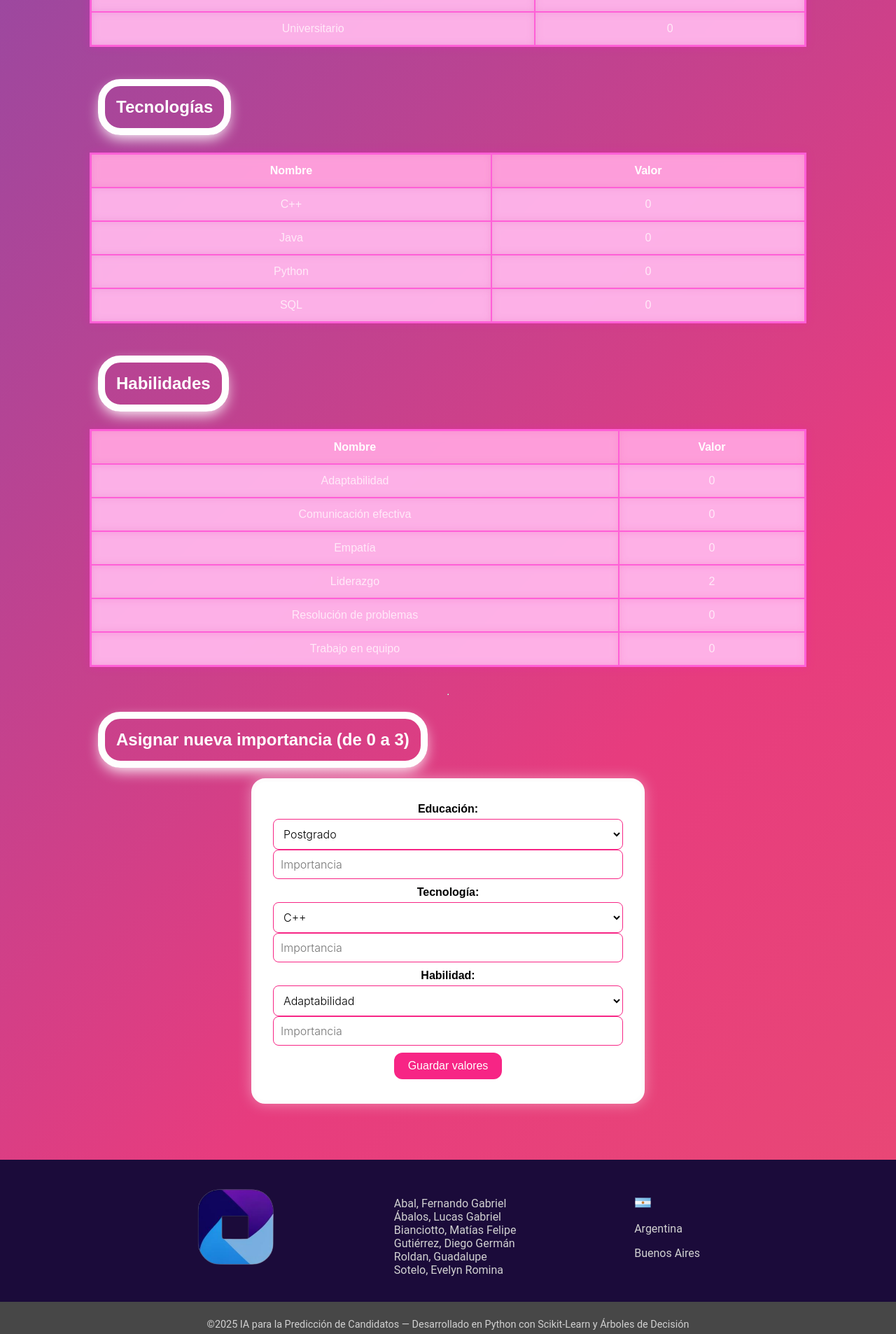
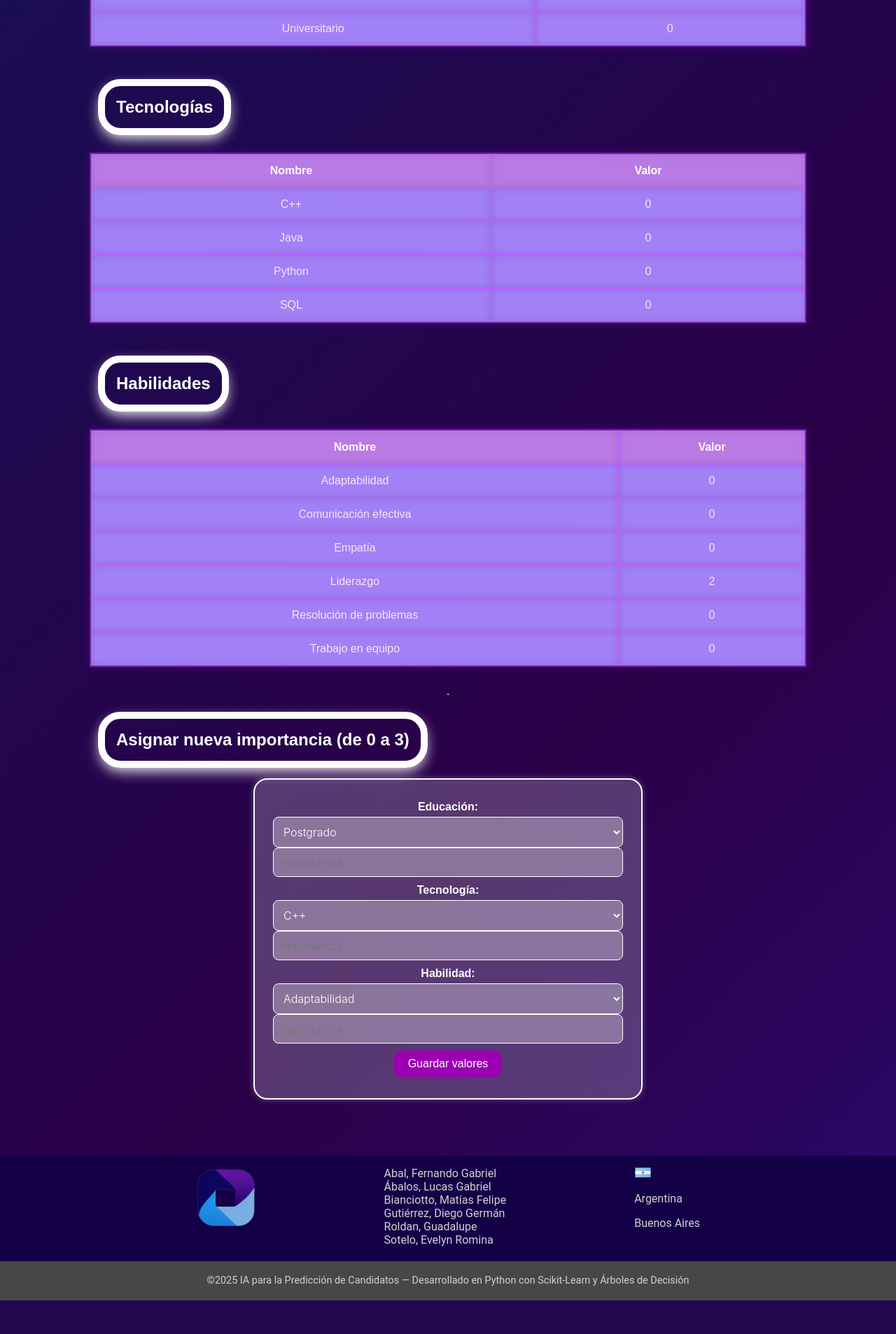
Before and after one commit to Dieguti94/disponibilizacionWeb, a Flask app: page /etiquetas in a window 1280 px wide. Shown: the part 694-2600 px from the top of the page at 70% size. After the commit the page ends 2552 px from the top, so only its background shows below. Run offline with Flask 3, Linux system fonts and the light colour scheme; a user stored in the database is signed in; data comes from the database, SQL or seed files in the repository.

Commit message:
cambio styles

```diff
--- a/static/StylesCrear.css
+++ b/static/StylesCrear.css
@@ -10,7 +30,7 @@ body {
     padding: 0;
     font-family: 'Poppins', sans-serif;
     color: #ffffff;
-    background: linear-gradient(-45deg, #ee7752, #e73c7e, #235bd5, #2f23d5);
+    background: linear-gradient(135deg, #0f2b61, #002369, #2a0047, #2f23d5);
 	background-size: 400% 400%;
 	animation: gradient 15s ease infinite;
 
@@ -196,12 +266,12 @@ form {
     margin: 10px auto;
     padding: 20px;
     border-radius: 20px;
-    background-color: white;
-    color: #000000 ;
-    border: 5px solid  #fdfdfd;
+    background-color: rgba(255, 255, 255, 0.219);
+    color: #ffffff ;
+    border: 2px solid  #fdfdfd;
     width: 40%;
     text-align: center;
-    box-shadow: 0 0 20px  rgba(255, 255, 255, 0.4);
+    box-shadow: 0 0 8px rgba(255, 255, 255, 0.3);
     margin-bottom: 80px;
 }
 
@@ -223,10 +293,10 @@ input, select, button {
     margin: 10px 0;
     padding: 10px;
     font-size: 16px;
-    border: 1px solid  #f72585;
+    border: 1px solid  #ffffff;
     border-radius: 8px;
     background-color: rgba(255, 255, 255, 0.301);
-    color: #000000;
+    color: #ffffff;
 }
 
 @media (max-width: 768px) {
@@ -252,7 +322,7 @@ input, select, button {
 }
 
 button {
-    background-color:  #f72585;
+    background-color:  #9c00b1;
     color: white;
     padding: 10px 20px;
     border-radius: 12px;
@@ -279,11 +349,11 @@ table {
     width: 100%;
     border-collapse: separate;
     border-spacing: 0;
-    background-color: rgba(255, 182, 236, 0.76);
+    background-color: rgba(158, 131, 255, 0.76);
     color: rgba(255, 240, 250, 0.9);
     border-radius: none;
-    border: 2px solid #ff5fd7;
-    box-shadow: 0 0 12px rgba(255, 0, 212, 0.2);
+    border: 2px solid#672297;
+    box-shadow: 0 0 12px rgba(183, 0, 255, 0.2);
     transition: all 0.3s ease-in-out;
     animation: elevar 1.5s ease-out forwards;
     margin: 20px auto 30px auto;
@@ -293,7 +363,7 @@ table {
 table th, table td {
     padding: 14px 18px;
     text-align: center;
-    border: 1px solid #ff5fd7;
+    border: 1px solid #bf5fff;
     backdrop-filter: blur(6px);
 }
 
@@ -343,7 +413,7 @@ label {
 }
 
 .footer {
-    background-color: #1B0B3A;
+    background-color: #130047;
     color: #fff;
     font-family: "Roboto", sans-serif;
     width: 100%;
@@ -357,7 +427,7 @@ label {
     padding-left: 280px;
     padding-right: 280px;
     flex-wrap: wrap;
-    gap: 20px;
+    gap: 10px;
 }
 
 @media (max-width: 1080px) {
@@ -380,8 +450,8 @@ label {
 }
 
 .footer-logo img {
-    margin-top: 2.3rem;
-    max-height: 120px;
+    margin-top: 1rem;
+    max-height: 90px;
 }
 
 @media (max-width: 768px) {
@@ -429,7 +499,7 @@ label {
 }
 
 .footer-description p {
-    margin-top: 3.3rem;
+    margin-top: 1rem;
     font-size: 1rem;
     color: #d1d1d1;
 }
@@ -441,12 +511,12 @@ label {
 
 .footer-contacts {
     display: flex;
-    gap: 20px;
-    margin-top: 3.3rem;
+    gap: 10px;
+    margin-top: 1rem;
 }
 
 .footer-country h4 {
-    font-size: 1.2rem;
+    font-size: 1rem;
     color: #fff;
 }
 
@@ -463,8 +533,8 @@ label {
 .footer-bottom {
     background-color: #474747;
     text-align: center;
-    padding: 10px 0;
-    margin-top: 20px;
+    padding: 5px 0;
+    margin-top: 5px;
 }
 
 .footer-bottom p {
```
Also changed, not shown: other parts of static/StylesCrear.css (+82 -12 lines), static/StylesIndex.css (+20 -20 lines).
